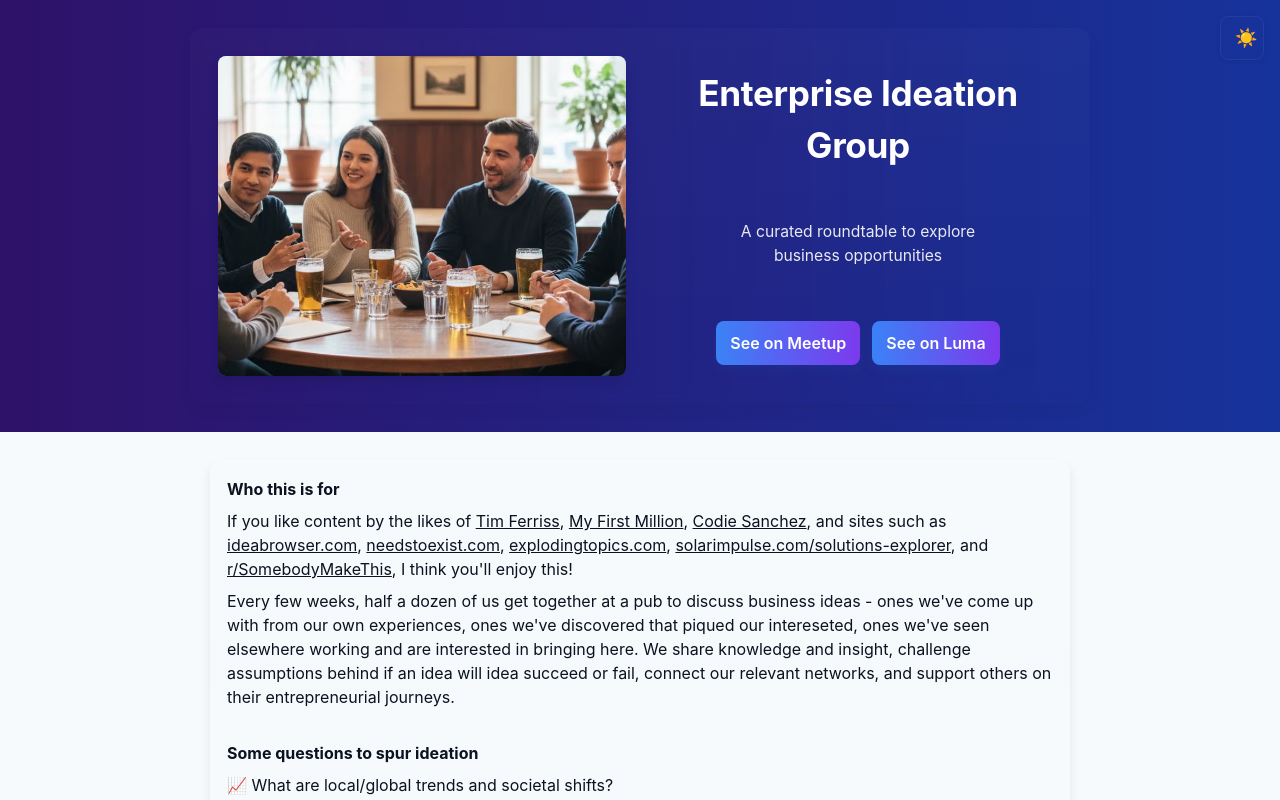
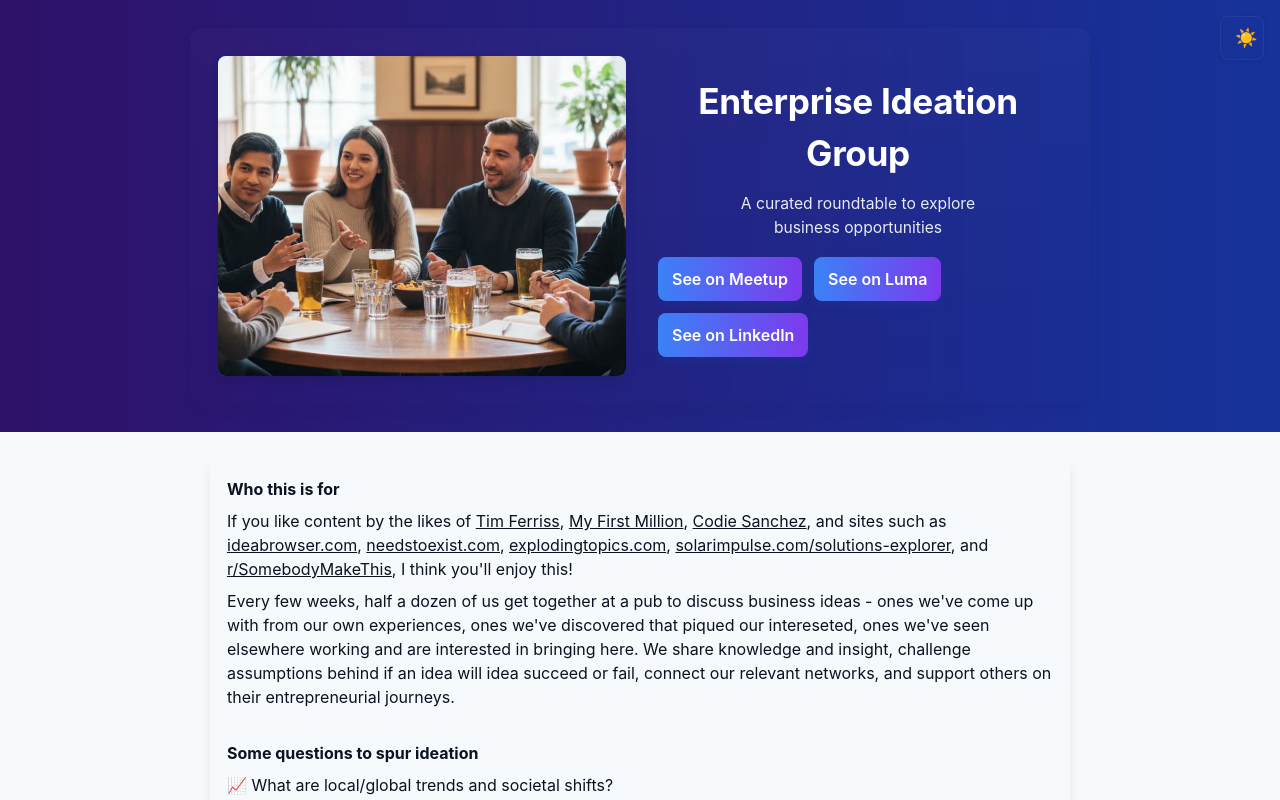
Before and after one commit to jamesdeluk/eig, a plain HTML site: page index.html in a window 1280 px wide. Shown: the top 800 px of the page. Drawn offline with Linux system fonts and the light colour scheme.

Commit message:
linkedin button

```diff
--- a/index.html
+++ b/index.html
@@ -18,12 +18,11 @@
         <img src="assets/header.avif" alt="Header photo placeholder" class="hero-image" />
         <div class="hero-text">
           <h1>Enterprise Ideation Group</h1>
-          <br/>
           <p class="tagline">A curated roundtable to explore <br/>business opportunities</p>
-           <br/>
           <div class="hero-buttons">
             <a class="btn btn-primary" href="https://www.meetup.com/enterprise-ideation-group/" target="_blank" rel="noopener">See on Meetup</a>
             <a class="btn btn-primary" href="https://luma.com/calendar/cal-yYpdq05csmjUGM4" target="_blank" rel="noopener">See on Luma</a>
+            <a class="btn btn-primary" href="https://www.linkedin.com/groups/16003068/" target="_blank" rel="noopener">See on LinkedIn</a>
           </div>
         </div>
       </div>
```
